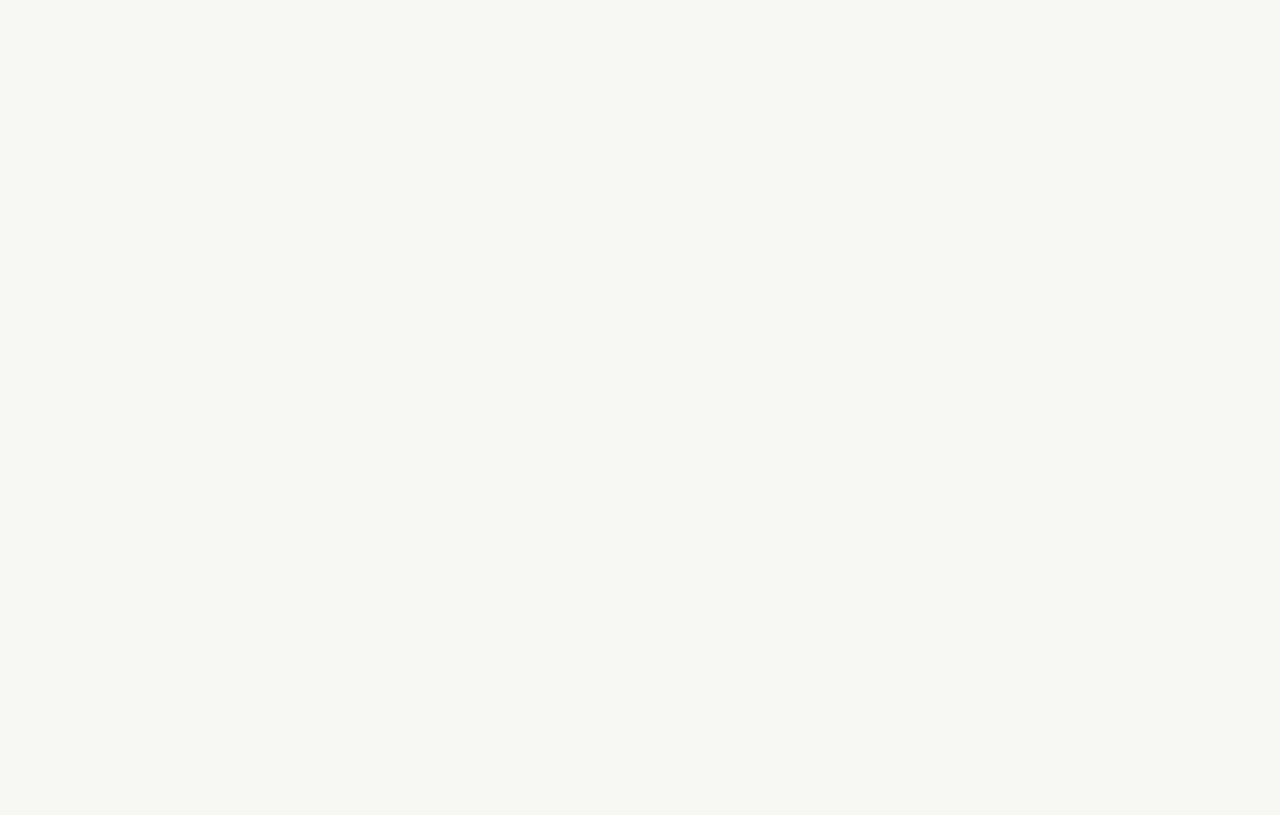
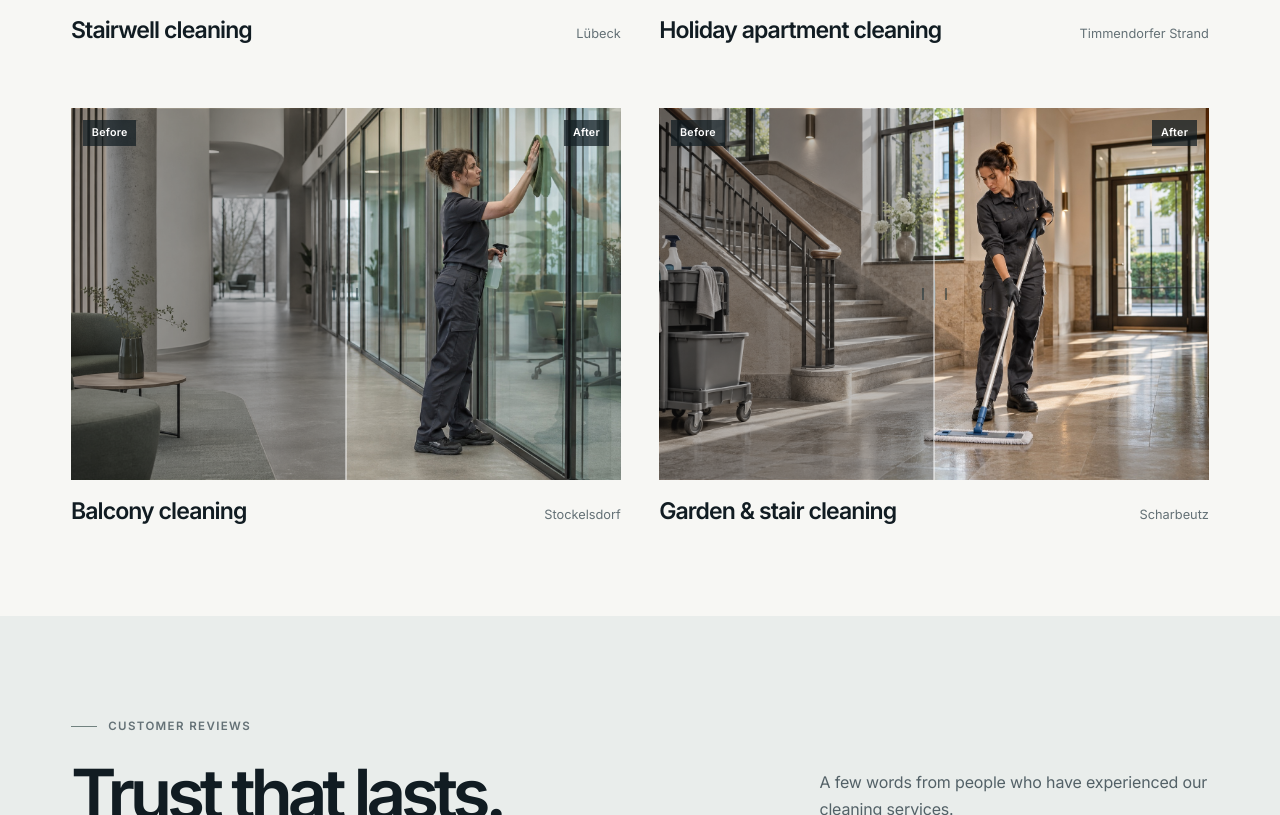
Before and after one commit to veokleo-create07/Top-cleaning-company-web-, a Next.js app: page / in a window 1280 px wide. Shown: the part 5236-6051 px from the top of the page. Before the commit the page ends 5067 px from the top, so only its background shows below. Built offline with nearby package versions, Linux system fonts and the light colour scheme.

Commit message:
Add bilingual customer testimonials section

```diff
--- a/app/globals.css
+++ b/app/globals.css
@@ -168,6 +168,31 @@ h1 span { color: var(--color-slate); }
 .work-project__caption h3 { margin: 0; color: var(--color-heading); font-size: clamp(1.2rem, 1.8vw, 1.6rem); font-weight: 590; letter-spacing: -.04em; line-height: 1.25; }
 .work-project__caption p { flex: 0 0 auto; margin: 0; color: #647176; font-size: .8rem; line-height: 1.5; }
 
+.testimonials { padding-block: clamp(4.5rem, 8vw, 7.5rem); background: var(--color-surface); }
+.testimonials__header { display: grid; grid-template-columns: minmax(0, 1fr) minmax(18rem, .58fr); column-gap: clamp(2rem, 6vw, 7rem); align-items: end; }
+.testimonials__eyebrow { display: flex; align-items: center; gap: .7rem; grid-column: 1 / -1; margin: 0 0 1.5rem; color: #647176; font-size: .72rem; font-weight: 600; letter-spacing: .12em; text-transform: uppercase; }
+.testimonials__eyebrow span { width: 26px; height: 1px; background: #71827f; }
+.testimonials__header h2 { max-width: 900px; margin: 0; color: var(--color-heading); font-size: clamp(3rem, 5.4vw, 5.35rem); font-weight: 590; letter-spacing: -.075em; line-height: 1.01; }
+.testimonials__introduction { max-width: 430px; margin: 0 0 .35rem; color: #536167; font-size: clamp(1rem, 1.15vw, 1.1rem); line-height: 1.72; letter-spacing: -.01em; }
+.testimonials__layout { display: grid; grid-template-columns: minmax(0, 1.18fr) minmax(0, .82fr); margin-top: clamp(3rem, 5.6vw, 5.25rem); border-top: 1px solid rgba(20, 45, 53, .28); }
+.testimonial { min-width: 0; padding-block: 1.25rem 1.5rem; }
+.testimonial--featured { display: flex; flex-direction: column; align-items: flex-start; justify-content: center; min-height: 24rem; padding: clamp(1.5rem, 3vw, 3rem) clamp(2rem, 5vw, 5rem) 2rem 0; border-right: 1px solid rgba(20, 45, 53, .22); }
+.testimonial__service { margin: 0; color: #536167; font-size: .74rem; font-weight: 600; letter-spacing: .055em; }
+.testimonial__quote { max-width: 760px; margin: 1.6rem 0 0; color: var(--color-heading); }
+.testimonial__quote p { margin: 0; font-size: clamp(1.55rem, 2.55vw, 2.65rem); font-weight: 520; letter-spacing: -.055em; line-height: 1.28; }
+.testimonial:not(.testimonial--featured) .testimonial__quote { margin-top: .85rem; }
+.testimonial:not(.testimonial--featured) .testimonial__quote p { max-width: 700px; font-size: clamp(1.05rem, 1.55vw, 1.35rem); line-height: 1.55; letter-spacing: -.03em; }
+.testimonial__note { margin: .7rem 0 0; color: #6c797c; font-size: .67rem; line-height: 1.45; }
+.testimonial__pending { max-width: 33rem; margin: 1.6rem 0 0; color: #536167; font-size: clamp(1.1rem, 1.7vw, 1.45rem); line-height: 1.55; }
+.testimonial__attribution { margin: auto 0 0; padding-top: 1.35rem; color: var(--color-slate); font-size: .82rem; font-weight: 640; letter-spacing: .005em; }
+.testimonials__supporting { display: flex; flex-direction: column; padding-left: clamp(1.5rem, 3.3vw, 3.25rem); }
+.testimonials__supporting .testimonial + .testimonial { border-top: 1px solid rgba(20, 45, 53, .2); }
+.testimonials__cta { display: flex; align-items: center; justify-content: space-between; gap: 1.5rem; margin-top: clamp(2.5rem, 4.4vw, 4rem); padding-top: 1.1rem; border-top: 1px solid rgba(20, 45, 53, .28); }
+.testimonials__cta p { margin: 0; color: #536167; font-size: .9rem; line-height: 1.5; }
+.testimonials__cta a { display: inline-flex; align-items: center; min-height: 48px; color: var(--color-slate); border-bottom: 1px solid rgba(20, 45, 53, .4); font-size: .88rem; font-weight: 600; }
+.testimonials__cta a:hover { border-color: var(--color-slate); }
+.testimonials__cta a:focus-visible { outline: 2px solid #236174; outline-offset: 4px; }
+
 @keyframes rise-in { from { opacity: 0; transform: translateY(12px); } to { opacity: 1; transform: translateY(0); } }
 @keyframes reveal-image { from { opacity: 0; transform: translateY(10px); } to { opacity: 1; transform: translateY(0); } }
 
@@ -219,6 +244,25 @@ h1 span { color: var(--color-slate); }
   .services__quote > div > p { margin-top: .5rem; font-size: .9rem; }
   .services__quote .button { justify-self: start; min-height: 52px; }
   .services__contact-placeholder { margin-top: -.5rem; font-size: .65rem; }
+}
+@media (max-width: 760px) {
+  .testimonials { padding-block: 4rem; }
+  .testimonials__header { grid-template-columns: minmax(0, 1fr); row-gap: 1.15rem; }
+  .testimonials__eyebrow { margin-bottom: .1rem; }
+  .testimonials__header h2 { font-size: clamp(2.65rem, 10vw, 3.85rem); line-height: 1.02; }
+  .testimonials__introduction { max-width: 580px; font-size: .98rem; line-height: 1.65; }
+  .testimonials__layout { grid-template-columns: minmax(0, 1fr); margin-top: 2.6rem; }
+  .testimonial--featured { min-height: 0; padding: 1.15rem 0 1.4rem; border-right: 0; }
+  .testimonial__quote { margin-top: 1rem; }
+  .testimonial__quote p { font-size: clamp(1.45rem, 6vw, 1.85rem); line-height: 1.4; }
+  .testimonial__pending { margin-top: 1rem; font-size: 1rem; }
+  .testimonial__attribution { margin-top: .25rem; padding-top: 1rem; }
+  .testimonials__supporting { padding-left: 0; }
+  .testimonials__supporting .testimonial { padding-block: 1.15rem 1.4rem; border-top: 1px solid rgba(20, 45, 53, .24); }
+  .testimonial:not(.testimonial--featured) .testimonial__quote { margin-top: .7rem; }
+  .testimonial:not(.testimonial--featured) .testimonial__quote p { font-size: 1.05rem; line-height: 1.58; }
+  .testimonials__cta { align-items: flex-start; flex-direction: column; gap: .6rem; margin-top: 2rem; padding-top: 1rem; }
+  .testimonials__cta a { min-height: 46px; }
 }
 @media (max-width: 760px) {
   :root { --page-gutter: 1.25rem; }
--- /dev/null
+++ b/components/CustomerTestimonials.tsx
@@ -0,0 +1,53 @@
+import { siteCopy, type Locale } from "@/lib/site-copy";
+
+export function CustomerTestimonials({ locale }: { locale: Locale }) {
+  const copy = siteCopy[locale].testimonials;
+  const [featured, ...supporting] = copy.items;
+
+  return (
+    <section className="testimonials" id="kundenstimmen" aria-labelledby="testimonials-heading">
+      <div className="page-shell">
+        <header className="testimonials__header">
+          <p className="testimonials__eyebrow"><span aria-hidden="true" />{copy.eyebrow}</p>
+          <h2 id="testimonials-heading">{copy.headline}</h2>
+          <p className="testimonials__introduction">{copy.introduction}</p>
+        </header>
+
+        <div className="testimonials__layout">
+          <article className="testimonial testimonial--featured">
+            <p className="testimonial__service">{featured.service}</p>
+            {featured.quote ? (
+              <>
+                <blockquote className="testimonial__quote" lang={featured.quoteLanguage}>
+                  <p>{featured.quote}</p>
+                </blockquote>
+                {"translationNote" in featured && featured.translationNote && <p className="testimonial__note">{featured.translationNote}</p>}
+              </>
+            ) : (
+              <p className="testimonial__pending">{copy.pendingQuote}</p>
+            )}
+            <p className="testimonial__attribution">{featured.name}</p>
+          </article>
+
+          <div className="testimonials__supporting">
+            {supporting.map((item) => (
+              <article className="testimonial" key={item.name}>
+                <p className="testimonial__service">{item.service}</p>
+                <blockquote className="testimonial__quote" lang={item.quoteLanguage}>
+                  <p>{item.quote}</p>
+                </blockquote>
+                {"translationNote" in item && item.translationNote && <p className="testimonial__note">{item.translationNote}</p>}
+                <p className="testimonial__attribution">{item.name}</p>
+              </article>
+            ))}
+          </div>
+        </div>
+
+        <div className="testimonials__cta">
+          <p>{copy.ctaPrompt}</p>
+          <a href="#kontakt">{copy.ctaLabel}<span aria-hidden="true"> ↗</span></a>
+        </div>
+      </div>
+    </section>
+  );
+}
--- a/components/HomePage.tsx
+++ b/components/HomePage.tsx
@@ -5,6 +5,7 @@ import { HeroPanelScrollTransition } from "@/components/HeroPanelScrollTransitio
 import { SiteHeader } from "@/components/SiteHeader";
 import { ServicesSection } from "@/components/ServicesSection";
 import { WorkPortfolioSection } from "@/components/WorkPortfolioSection";
+import { CustomerTestimonials } from "@/components/CustomerTestimonials";
 import { siteCopy, type Locale } from "@/lib/site-copy";
 
 type HomePageProps = { locale: Locale };
@@ -56,6 +57,7 @@ export function HomePage({ locale }: HomePageProps) {
       />
       <ServicesSection locale={locale} />
       <WorkPortfolioSection locale={locale} />
+      <CustomerTestimonials locale={locale} />
     </main>
   );
 }
--- a/lib/site-copy.ts
+++ b/lib/site-copy.ts
@@ -128,6 +128,36 @@ export const siteCopy = {
           image: "/images/service-building-demo.jpg",
           alt: "Illustrative cleaner maintaining a shared building entrance",
           position: "43% 50%",
+        },
+      ],
+    },
+    testimonials: {
+      eyebrow: "Customer reviews",
+      headline: "Trust that lasts.",
+      introduction: "A few words from people who have experienced our cleaning services.",
+      pendingQuote: "The original commercial-cleaning review is awaiting source verification.",
+      ctaPrompt: "Looking for a dependable cleaning partner?",
+      ctaLabel: "Request a free quote",
+      items: [
+        {
+          name: "Ruschwan F.",
+          service: "Commercial cleaning",
+          quote: null,
+          quoteLanguage: "de",
+        },
+        {
+          name: "Kemal M.",
+          service: "Window cleaning",
+          quote: "A quick appointment, fast and professional window cleaning at a fair price — very friendly and pleasant. Highly recommended!",
+          quoteLanguage: "en",
+          translationNote: "Translated from German",
+        },
+        {
+          name: "Lenny H.",
+          service: "Cleaning services",
+          quote: "Thank you for the excellent cleaning of the windows — especially the floor and stair railings, too. Great price!",
+          quoteLanguage: "en",
+          translationNote: "Translated from German",
         },
       ],
     },
@@ -262,5 +292,33 @@ export const siteCopy = {
         },
       ],
     },
+    testimonials: {
+      eyebrow: "Kundenstimmen",
+      headline: "Vertrauen, das bleibt.",
+      introduction: "Einblicke in die Erfahrungen unserer Kundinnen und Kunden.",
+      pendingQuote: "Der Originalwortlaut der gewerblichen Bewertung steht noch zur Quellenprüfung aus.",
+      ctaPrompt: "Sie suchen einen zuverlässigen Reinigungspartner?",
+      ctaLabel: "Kostenloses Angebot anfordern",
+      items: [
+        {
+          name: "Ruschwan F.",
+          service: "Gewerbereinigung",
+          quote: null,
+          quoteLanguage: "de",
+        },
+        {
+          name: "Kemal M.",
+          service: "Fensterreinigung",
+          quote: "Super schnell ein Termin, schnelle und professionelle Fensterreinigung zu fairen Preisen – sehr sympathisch und angenehm. Auf jeden Fall weiterzuempfehlen!",
+          quoteLanguage: "de",
+        },
+        {
+          name: "Lenny H.",
+          service: "Reinigungsservices",
+          quote: "Vielen Dank für die super Reinigung der Scheiben – insbesondere auch Fußboden und Treppengeländer. Top Preis!",
+          quoteLanguage: "de",
+        },
+      ],
+    },
   },
 } satisfies Record<Locale, unknown>;
```
